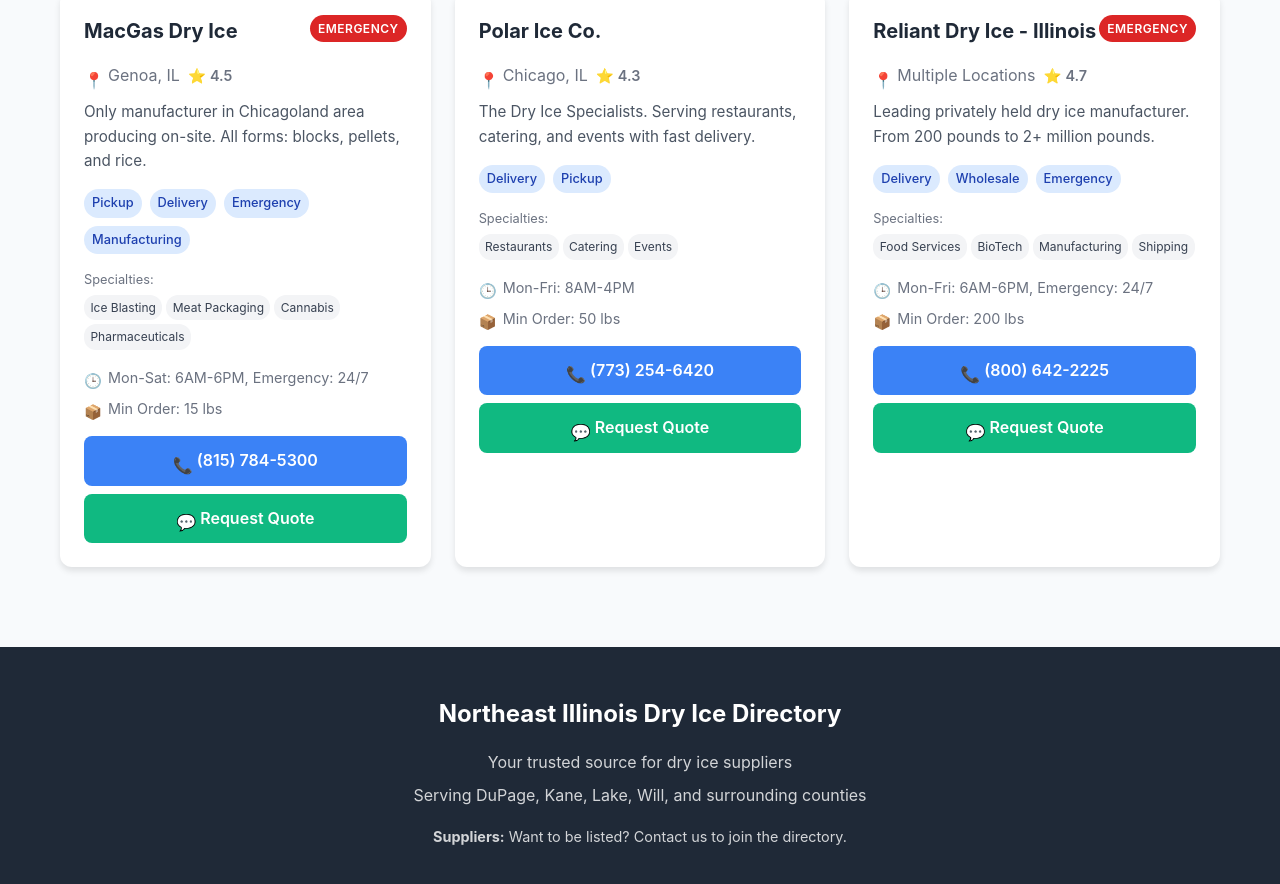
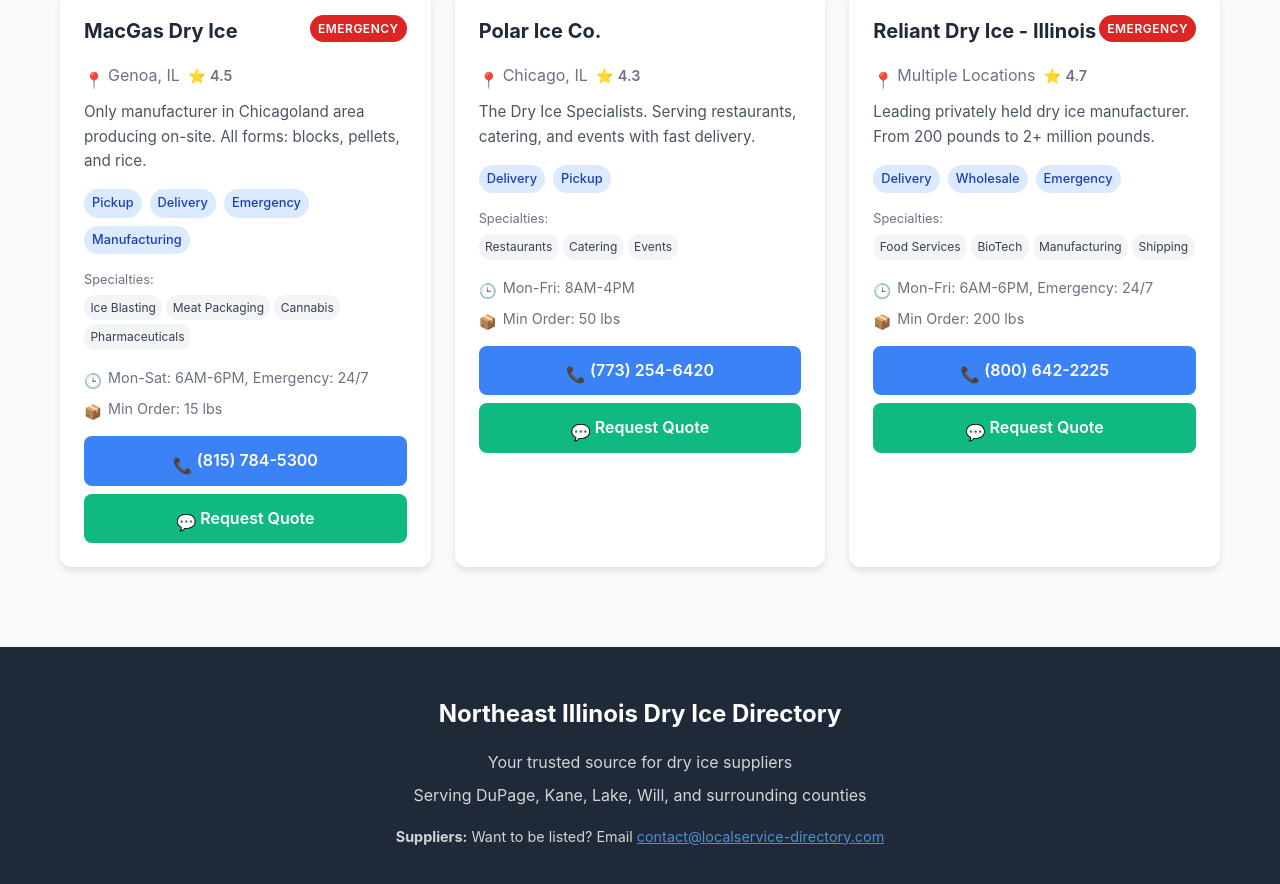
Before and after one commit to kevin14711/northeast-illinois-dry-ice, a plain HTML site: page index.html in a window 1280 px wide. Shown: the part 1532-2416 px from the top of the page. Drawn offline with Linux system fonts and the light colour scheme.

Commit message:
Update index.html

```diff
--- a/index.html
+++ b/index.html
@@ -509,7 +509,7 @@
             <p>Your trusted source for dry ice suppliers</p>
             <p>Serving DuPage, Kane, Lake, Will, and surrounding counties</p>
             <p style="margin-top: 1rem; font-size: 0.9rem;">
-                <strong>Suppliers:</strong> Want to be listed? Contact us to join the directory.
+                <strong>Suppliers:</strong> Want to be listed? Email <a href="mailto:contact@localservice-directory.com" style="color: #60a5fa; text-decoration: underline;">contact@localservice-directory.com</a>
             </p>
         </div>
     </footer>
```
